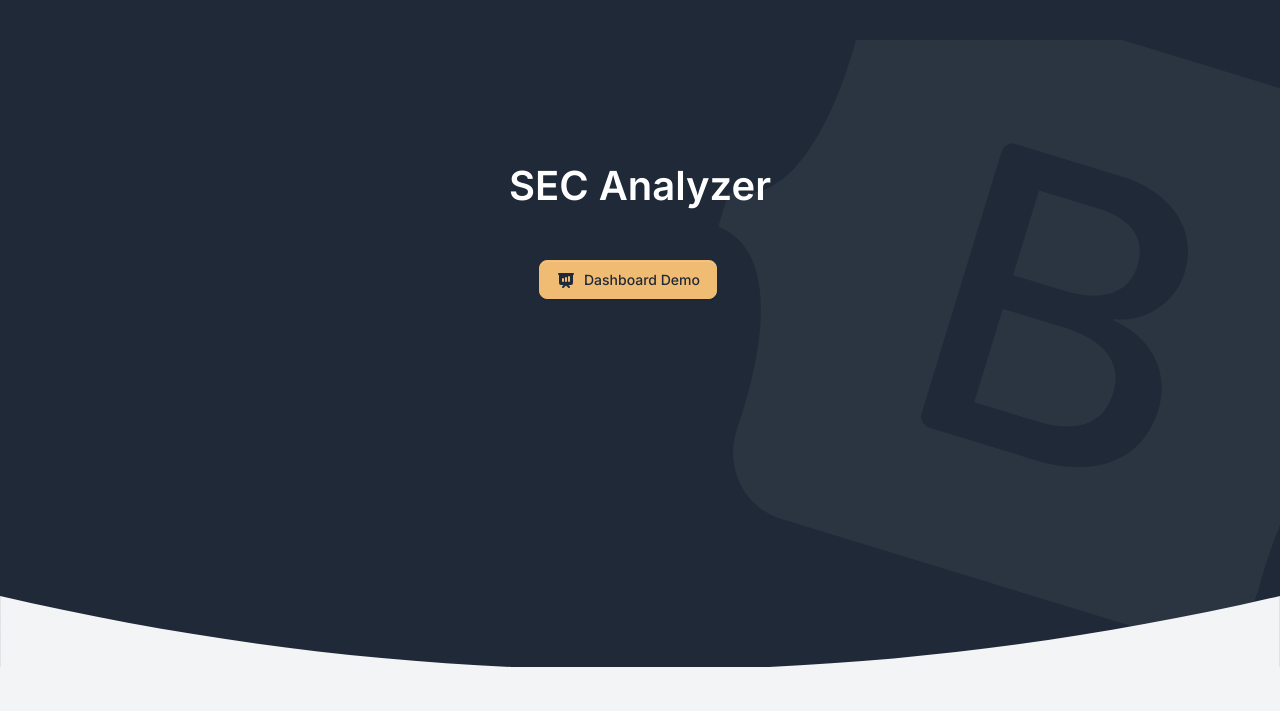
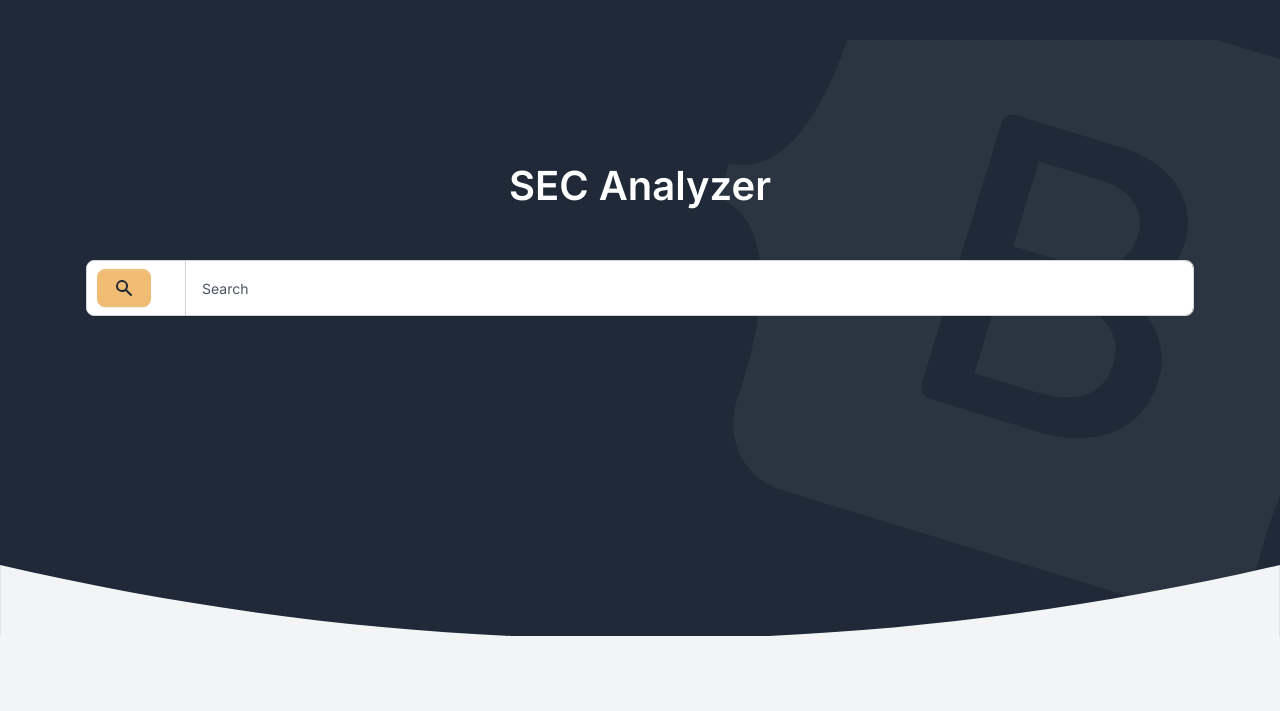
Before and after one commit to joetho786/SEC_file_analyzer, a Django app: page / in a window 1280 px wide. Shown: the top 711 px of the page. Run offline with Django 3.2, Linux system fonts and the light colour scheme; some libraries are stand-ins or nearby versions.

Commit message:
fixed search bar

```diff
--- a/sec_analyzer/apps/templates/home/index.html
+++ b/sec_analyzer/apps/templates/home/index.html
@@ -74,12 +74,28 @@
 
                         </h2>
                         <!-- Button Modal -->
-                        <div class="d-flex align-items-center justify-content-center mb-5">
+                        <!-- <div class="d-flex align-items-center justify-content-center mb-5">
                             <a href="/dashboard.html" class="btn btn-secondary d-inline-flex align-items-center me-4">
                                 <svg class="icon icon-xs me-2" fill="currentColor" viewBox="0 0 20 20" xmlns="http://www.w3.org/2000/svg"><path fill-rule="evenodd" d="M3 3a1 1 0 000 2v8a2 2 0 002 2h2.586l-1.293 1.293a1 1 0 101.414 1.414L10 15.414l2.293 2.293a1 1 0 001.414-1.414L12.414 15H15a2 2 0 002-2V5a1 1 0 100-2H3zm11 4a1 1 0 10-2 0v4a1 1 0 102 0V7zm-3 1a1 1 0 10-2 0v3a1 1 0 102 0V8zM8 9a1 1 0 00-2 0v2a1 1 0 102 0V9z" clip-rule="evenodd"></path></svg>
                                 Dashboard Demo
                             </a>
-                        </div>
+                        </div> -->
+                        <form class="navbar-search form-inline" id="navbar-search-main">
+                            <div class="input-group input-group-merge search-bar">
+                                <span class="input-group-text" id="topbar-addon">
+                                    <a href="/dashboard.html" class="btn btn-secondary d-inline-flex align-items-center me-4">
+                                    <svg class="icon icon-xs" x-description="Heroicon name: solid/search" xmlns="http://www.w3.org/2000/svg"
+                                        viewBox="0 0 20 20" fill="currentColor" aria-hidden="true">
+                                        <path fill-rule="evenodd"
+                                            d="M8 4a4 4 0 100 8 4 4 0 000-8zM2 8a6 6 0 1110.89 3.476l4.817 4.817a1 1 0 01-1.414 1.414l-4.816-4.816A6 6 0 012 8z"
+                                            clip-rule="evenodd"></path>
+                                    </svg>
+                                    </a>
+                                </span>
+                                <input type="text" class="form-control" id="topbarInputIconLeft" placeholder="Search" aria-label="Search"
+                                    aria-describedby="topbar-addon">
+                            </div>
+                        </form>
                     </div>
                 </div>
             </div>
```
